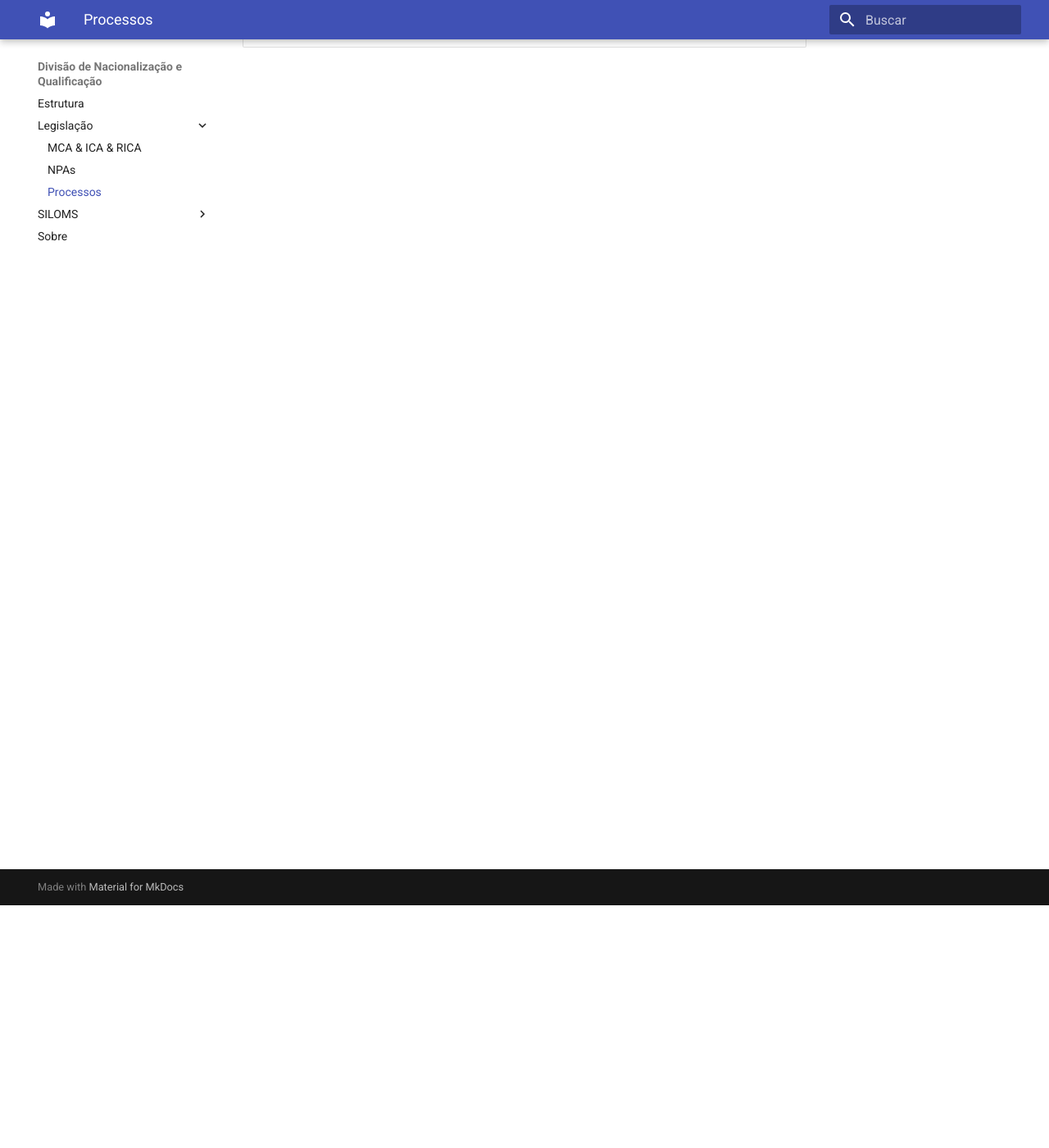
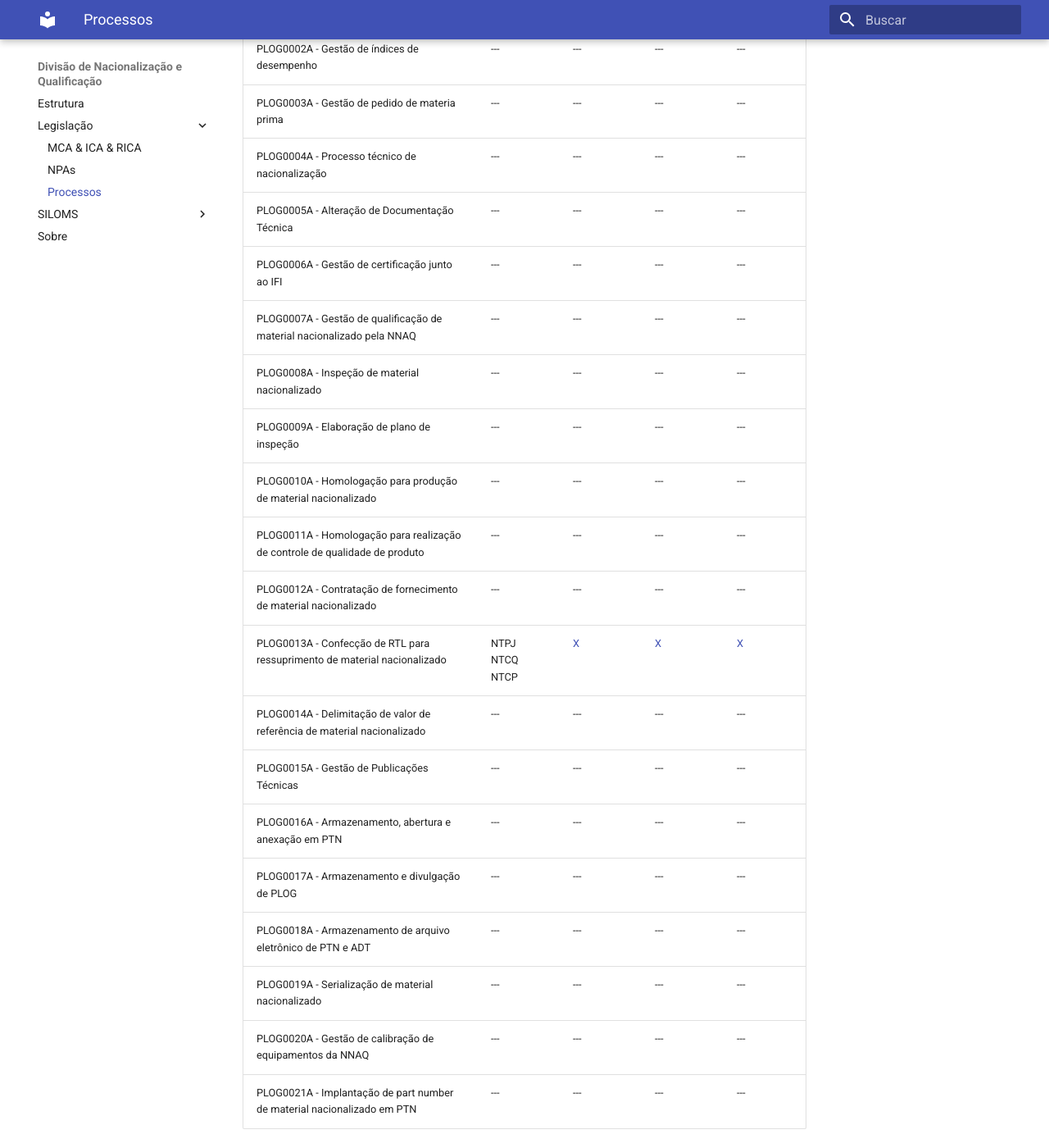
Before and after one commit to nacionalizacao/nacionalizacao.github.io, an MkDocs documentation site: the page built from docs/legislacao/plog/index.md, in a window 1280 px wide and 1400 px high, scrolled down 296 px. Shown: the whole window at 82% size. Built offline with MkDocs 1.6.1 and Material for MkDocs 9.7.7, drawn with Linux system fonts in a browser that asks for light colours; some of the changed text lies outside the part shown.

Commit message:
lista de PLOGs

```diff
--- a/docs/legislacao/plog/index.md
+++ b/docs/legislacao/plog/index.md
@@ -2,4 +2,24 @@
 
 | Processo | Setores | pdf | docx | bpm |
 | ---      | ---     | ---  | --- | --- |
+| PLOG0001A - Gestão de processos logísticos da NNAQ | ---     | ---  | --- | --- |
+| PLOG0002A - Gestão de índices de desempenho | ---     | ---  | --- | --- |
+| PLOG0003A - Gestão de pedido de materia prima | ---     | ---  | --- | --- |
+| PLOG0004A - Processo técnico de nacionalização | ---     | ---  | --- | --- |
+| PLOG0005A - Alteração de Documentação Técnica | ---     | ---  | --- | --- |
+| PLOG0006A - Gestão de certificação junto ao IFI | ---     | ---  | --- | --- |
+| PLOG0007A - Gestão de qualificação de material nacionalizado pela NNAQ | ---     | ---  | --- | --- |
+| PLOG0008A - Inspeção de material nacionalizado | ---     | ---  | --- | --- |
+| PLOG0009A - Elaboração de plano de inspeção | ---     | ---  | --- | --- |
+| PLOG0010A - Homologação para produção de material nacionalizado | ---     | ---  | --- | --- |
+| PLOG0011A - Homologação para realização de controle de qualidade de produto | ---     | ---  | --- | --- |
+| PLOG0012A - Contratação de fornecimento de material nacionalizado | ---     | ---  | --- | --- |
 | PLOG0013A - Confecção de RTL para ressuprimento de material nacionalizado | NTPJ <br> NTCQ <br> NTCP  | [X](PLOG0013A - Confecção de RTL para ressuprimento de material nacionalizado.pdf) | [X](PLOG0013A - Confecção de RTL para ressuprimento de material nacionalizado.docx) | [X](PLOG0013A - Confecção de RTL para ressuprimento de material nacionalizado.bpm) |
+| PLOG0014A - Delimitação de valor de referência de material nacionalizado | ---     | ---  | --- | --- |
+| PLOG0015A - Gestão de Publicações Técnicas | ---     | ---  | --- | --- |
+| PLOG0016A - Armazenamento, abertura e anexação em PTN | ---     | ---  | --- | --- |
+| PLOG0017A - Armazenamento e divulgação de PLOG | ---     | ---  | --- | --- |
+| PLOG0018A - Armazenamento de arquivo eletrônico de PTN e ADT | ---     | ---  | --- | --- |
+| PLOG0019A - Serialização de material nacionalizado | ---     | ---  | --- | --- |
+| PLOG0020A - Gestão de calibração de equipamentos da NNAQ | ---     | ---  | --- | --- |
+| PLOG0021A - Implantação de part number de material nacionalizado em PTN | ---     | ---  | --- | --- |
```
